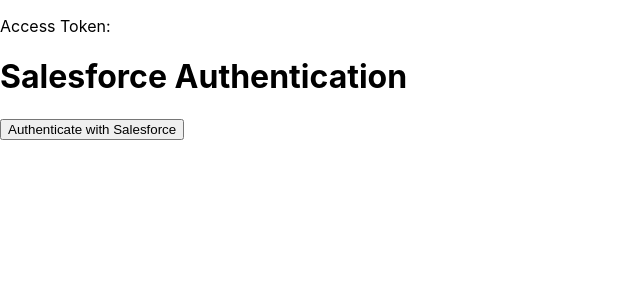
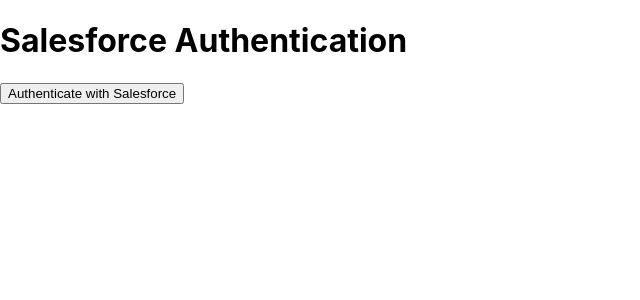
Before and after one commit to FaizanHashmi3/SalesForceSwitch, a React (Create React App) app: page / in a window 1280 px wide. Shown: the top 300 px of the page, without its empty margins (0-640 px from the left). Built offline with nearby package versions, Linux system fonts and the light colour scheme.

Commit message:
Update App.js

```diff
--- a/src/App.js
+++ b/src/App.js
@@ -2,7 +2,7 @@
 import axios from 'axios';
 
 const App = () => {
-  const [accessToken, setAccessToken] = useState('');
+  const [accessTokenn, setAccessToken] = useState('');
 
   useEffect(() => {
     const urlParams = new URLSearchParams(window.location.search);
@@ -17,10 +17,11 @@
     try {
       console.log("authCode>> "+code);
       const response = await axios.get(`http://localhost:5000/oauth2/callback?code=${code}`);
-      const { access_token } = response.data;
+      const { accessToken } = await response.data;
+      console.log(accessToken);
 
-      setAccessToken(access_token);
-      console.log("acessTknfrnt>> "+access_token);
+      setAccessToken(accessToken);
+      // console.log("acessTknfrnt>> "+access_token);
       // console.log("resdata>> "+response.data);
     } catch (error) {
       console.error('Error fetching access token: Frontend', error);
@@ -38,10 +39,10 @@
 
   return (
     <div>
-      <p>Access Token: {accessToken}</p>
+
       <h1>Salesforce Authentication</h1>
-      {accessToken ? (
-        <p>Access Token: {accessToken}</p>
+      {accessTokenn ? (
+        <p>Access Token: {accessTokenn}</p>
       ) : (
         <button onClick={handleSalesforceAuth}>Authenticate with Salesforce</button>
       )}
```
